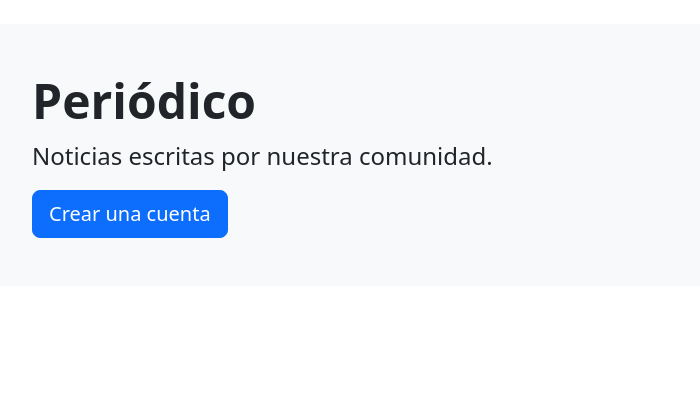
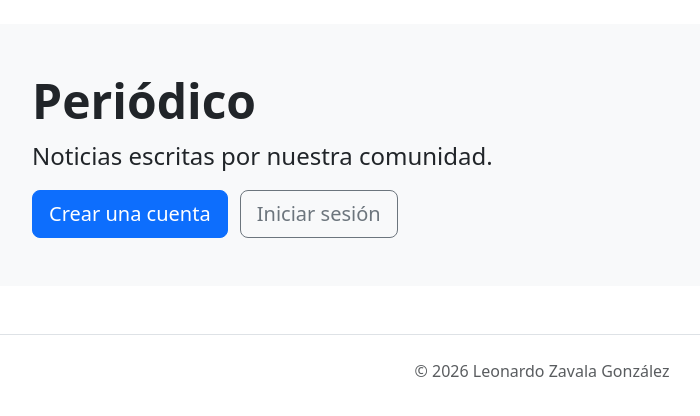
Before and after one commit to leozavglz/periodico, a Django app: template templates/inicio.html in a window 1280 px wide. Shown: the part 56-472 px from the top of the page, without its empty margins (98-798 px from the left). Run offline with Django 5.2, Linux system fonts and the light colour scheme; the template is opened without the code that fills it, so the values that code supplies are empty.

Commit message:
Update: reto del punto 2.15 Bootstrap

```diff
--- a/templates/base.html
+++ b/templates/base.html
@@ -26,6 +26,7 @@
               <a class="nav-link dropdown-toggle" href="#" role="button"
                  data-bs-toggle="dropdown" aria-expanded="false">
                 {{ user.username }}
+                {% if user.edad %}<span class="badge text-bg-secondary ms-1">{{ user.edad }}</span>{% endif %}
               </a>
               <ul class="dropdown-menu dropdown-menu-end">
                 <li>
@@ -54,6 +55,10 @@
     {% endblock contenido %}
   </main>
 
+  <footer class="text-center text-body-secondary py-4 mt-5 border-top">
+    &copy; {% now "Y" %} Leonardo Zavala González
+  </footer>
+
   <script src="https://cdn.jsdelivr.net/npm/bootstrap@5.3.8/dist/js/bootstrap.bundle.min.js"
           integrity="sha384-FKyoEForCGlyvwx9Hj09JcYn3nv7wiPVlz7YYwJrWVcXK/BmnVDxM+D2scQbITxI"
           crossorigin="anonymous"></script>
--- a/templates/inicio.html
+++ b/templates/inicio.html
@@ -10,7 +10,8 @@
       <p class="fs-4">Hola, {{ user.username }}. Qué bueno verte de nuevo.</p>
     {% else %}
       <p class="fs-4">Noticias escritas por nuestra comunidad.</p>
-      <a class="btn btn-primary btn-lg" href="{% url 'registro' %}">Crear una cuenta</a>
+      <a class="btn btn-primary btn-lg me-2" href="{% url 'registro' %}">Crear una cuenta</a>
+      <a class="btn btn-outline-secondary btn-lg" href="{% url 'login' %}">Iniciar sesión</a>
     {% endif %}
   </div>
 {% endblock contenido %}
--- a/templates/registration/login.html
+++ b/templates/registration/login.html
@@ -13,6 +13,7 @@
         {{ form|crispy }}
         <button type="submit" class="btn btn-primary">Entrar</button>
       </form>
+      <p class="mt-3">¿No tienes cuenta? <a href="{% url 'registro' %}">Regístrate</a></p>
     </div>
   </div>
 {% endblock contenido %}
```
